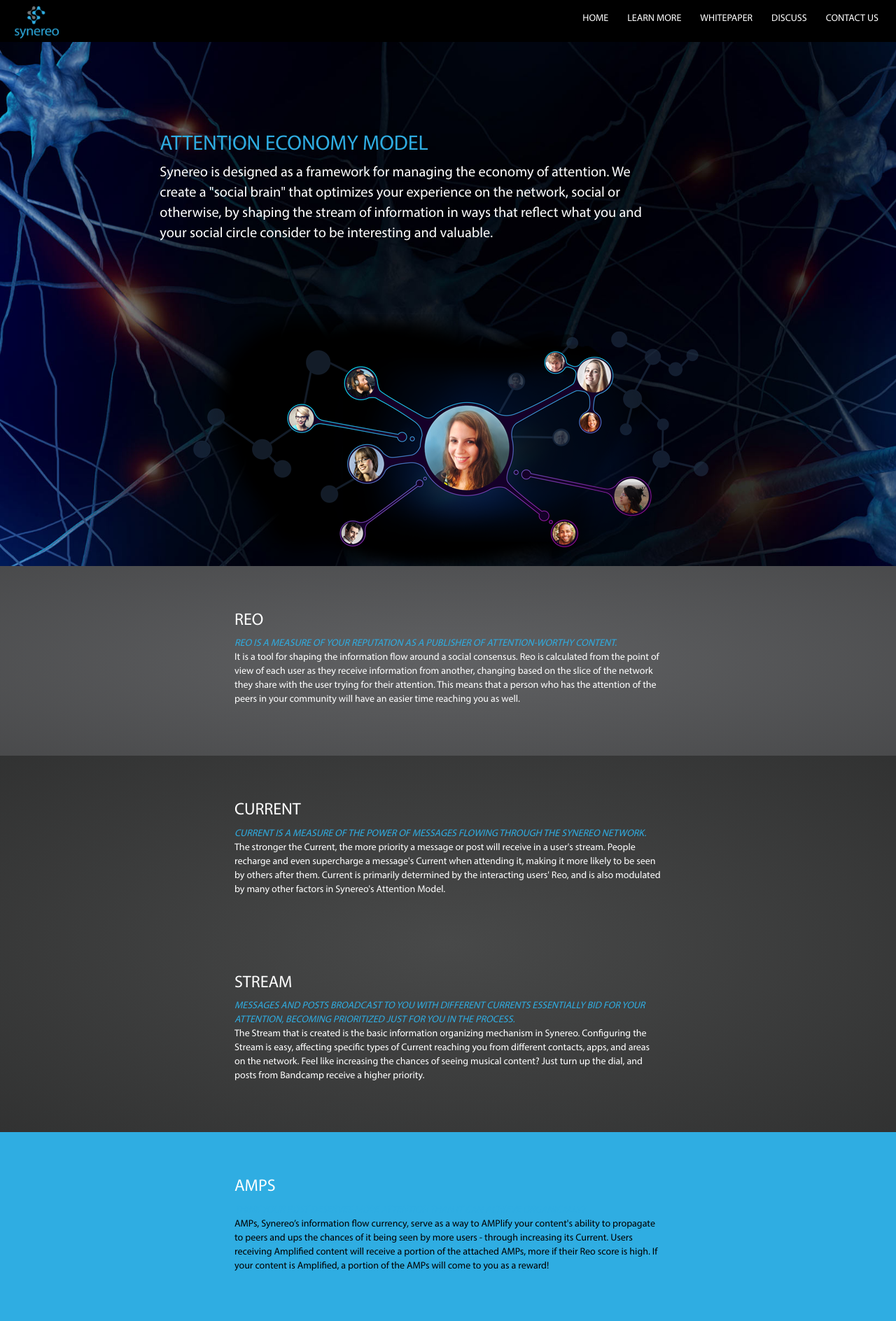
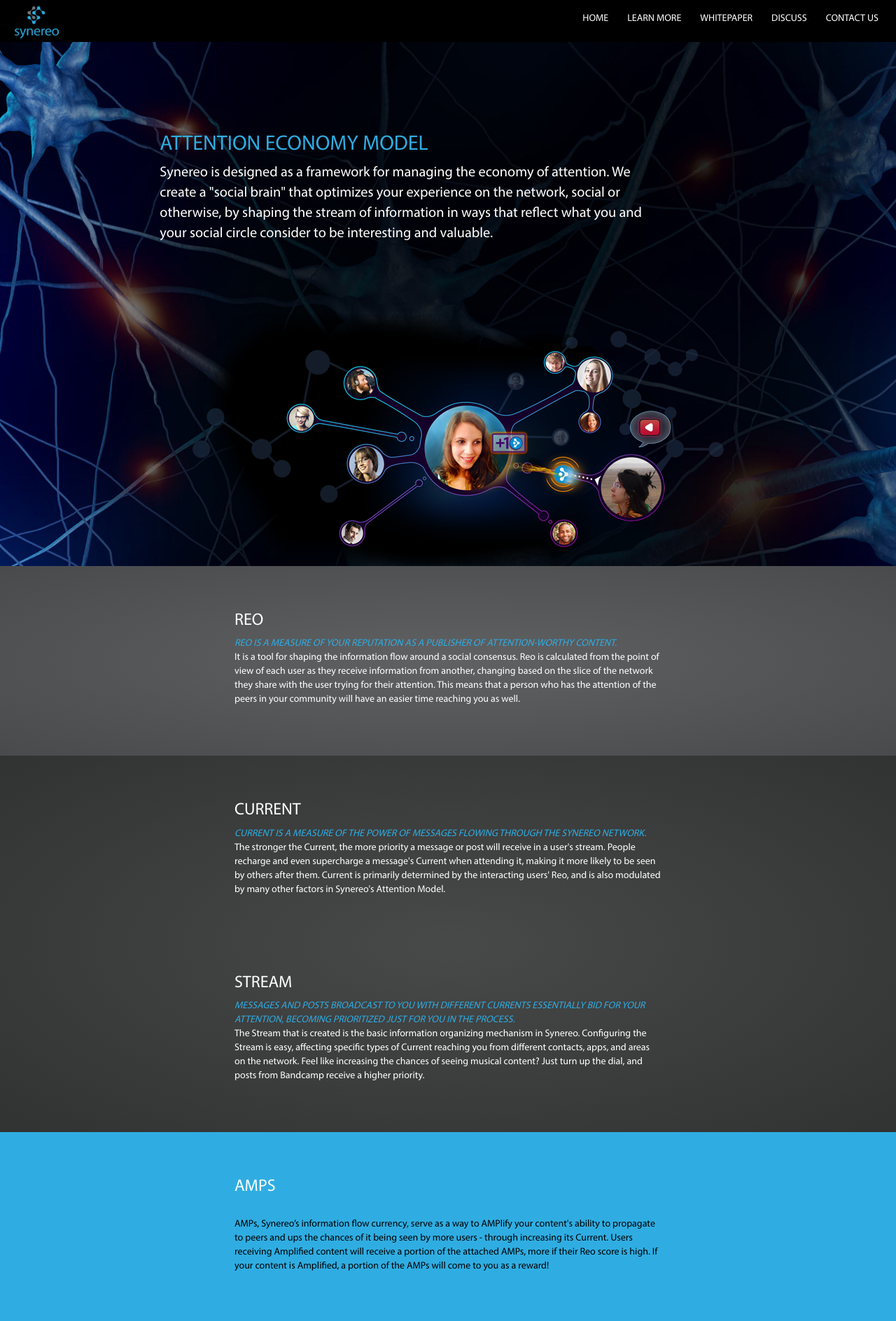
Before and after one commit to synereo/synereo.github.io, a Jekyll site: the page built from learn-more/index.html, in a window 1280 px wide. Shown: the top 1888 px of the page at 70% size. Built offline with Jekyll 4.4.1, drawn with Linux system fonts in a browser that asks for light colours; nearby versions of some CDN libraries.

Commit message:
Add infographics elements

```diff
--- a/_layouts/learn-more.html
+++ b/_layouts/learn-more.html
@@ -61,7 +61,11 @@
           </div>
         </div>
         <div class="infographics">
-          <img src="/img/infographics/basic.png">
+          <!-- <img class="basic" src="/img/infographics/basic.png"> -->
+          <img class="reo" src="/img/infographics/reo.png">
+          <img class="current" src="/img/infographics/current.png" style="display: none;">
+          <img class="stream" src="/img/infographics/stream.png" style="display: none;">
+          <img class="amp" src="/img/infographics/amp.png" style="display: none;">
         </div>
       </section>
 
@@ -113,7 +117,7 @@
           </div>
         </div>
         <div class="infographics">
-          <img src="/img/infographics/basic.png">
+          <img class="basic" src="/img/infographics/basic.png">
         </div>
       </section>
 
```
Also changed, not shown: other parts of _layouts/learn-more.html (+17 -0 lines).
